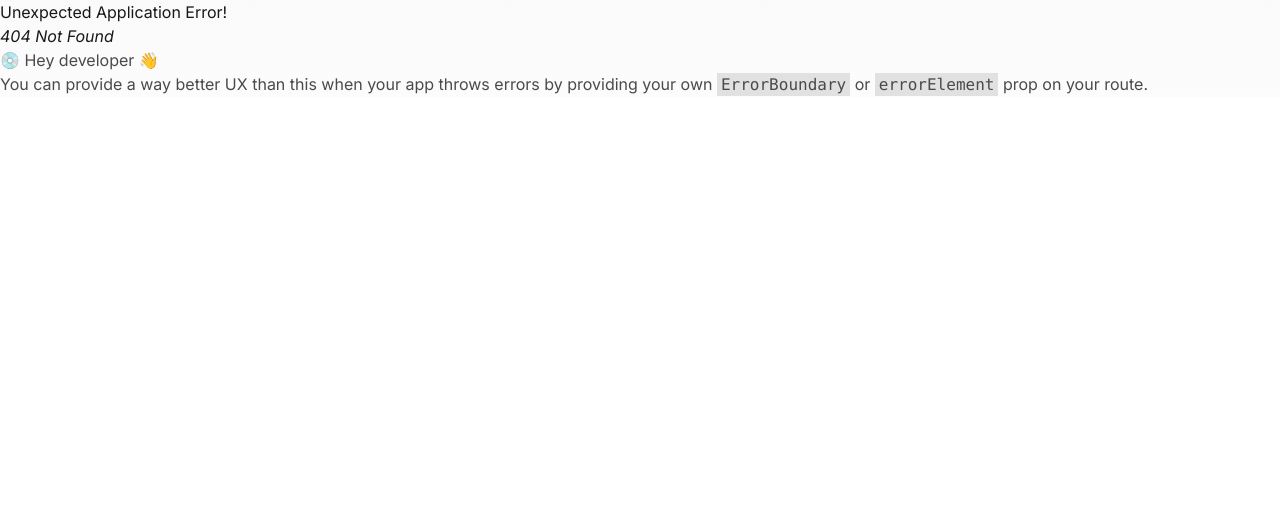
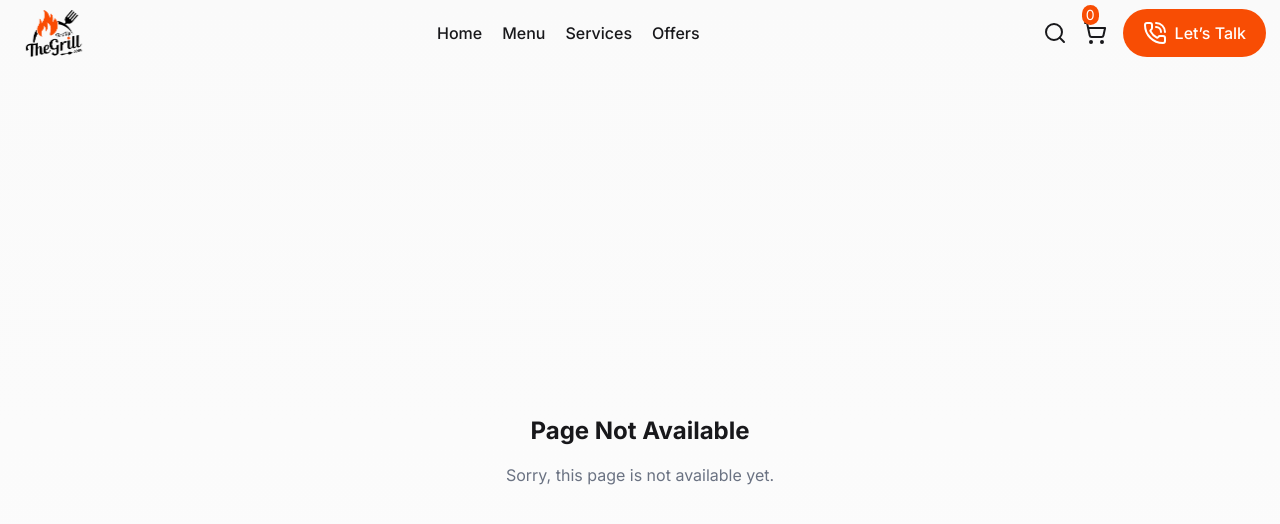
Before and after one commit to nillworks/Fire-Up-The-Grill, a React (Vite) app: page /offers in a window 1280 px wide. Before the commit this address had no page. Shown: the top 524 px of the page. Built offline with nearby package versions, Linux system fonts and the light colour scheme.

Commit message:
added React Router and Ppage Not Available

```diff
--- a/index.html
+++ b/index.html
@@ -8,7 +8,7 @@
   <title>Fire Up The Grill</title>
 </head>
 
-<body>
+<body id="bodyClass">
   <div id="root"></div>
   <script type="module" src="/src/main.jsx"></script>
 </body>
--- a/src/App.jsx
+++ b/src/App.jsx
@@ -3,7 +3,8 @@ import Nav from './Components/HomePages/Header/Nav';
 
 const App = () => {
   return (
-    <div>
+    <div className="containers paddingXCustom">
+      <Nav />
       <Outlet />
     </div>
   );
--- a/src/Components/HomePages/Header/Header.jsx
+++ b/src/Components/HomePages/Header/Header.jsx
@@ -1,6 +1,5 @@
 import { use } from 'react';
 import HeroHeader from './HeroHeader';
-import Nav from './Nav';
 
 const Header = ({ HeroDataPromise }) => {
   const heroData = use(HeroDataPromise);
@@ -8,7 +7,6 @@ const Header = ({ HeroDataPromise }) => {
 
   return (
     <header className="containers paddingXCustom">
-      <Nav />
       <HeroHeader heroData={heroData} />
     </header>
   );
--- a/src/Components/HomePages/Header/Nav.jsx
+++ b/src/Components/HomePages/Header/Nav.jsx
@@ -2,6 +2,7 @@ import { Menu, PhoneCall, Search, ShoppingCart, X } from 'lucide-react';
 import logo from '../../../assets/images/logo.png';
 import { useState } from 'react';
 import { Link } from 'react-router';
+import { useNavigate } from 'react-router-dom';
 
 const navItems = [
   {
@@ -31,6 +32,11 @@ const navItems = [
 const Nav = () => {
   // Mobile Menu
   const [open, setOpen] = useState(true);
+  const navigate = useNavigate();
+
+  const goToCart = () => {
+    navigate('/shop');
+  };
 
   // Nav Menu
   const linkItem = navItems.map(item => (
@@ -77,7 +83,7 @@ const Nav = () => {
           >
             0
           </div>
-          <ShoppingCart className="cursor-pointer" />
+          <ShoppingCart className="cursor-pointer" onClick={goToCart} />
         </div>
 
         {/* Button Lets Talk */}
--- a/src/Components/MenuPages/Menu.jsx
+++ /dev/null
@@ -1,9 +0,0 @@
-const Menu = () => {
-  return (
-    <div>
-      <h2 className="text-4xl">Menu Page</h2>
-    </div>
-  );
-};
-
-export default Menu;
--- /dev/null
+++ b/src/Components/Pages/MenuPages/Menu.jsx
@@ -0,0 +1,12 @@
+import AllCards from '../../HomePages/TopPicks/AllCards';
+import NotAvailable from '../NotAvailablePage/NotAvailable';
+
+const Menu = () => {
+  return (
+    <>
+      <NotAvailable />
+    </>
+  );
+};
+
+export default Menu;
--- /dev/null
+++ b/src/Components/Pages/NotAvailablePage/NotAvailable.jsx
@@ -0,0 +1,14 @@
+const NotAvailable = () => {
+  return (
+    <>
+      <div className="flex flex-col items-center justify-center min-h-screen  p-4">
+        <h1 className="text-2xl font-bold mb-4">Page Not Available</h1>
+        <p className="text-gray-500 mb-6">
+          Sorry, this page is not available yet.
+        </p>
+      </div>
+    </>
+  );
+};
+
+export default NotAvailable;
--- /dev/null
+++ b/src/Components/Pages/OffersPages/Offers.jsx
@@ -0,0 +1,11 @@
+import NotAvailable from '../NotAvailablePage/NotAvailable';
+
+const Offers = () => {
+  return (
+    <div>
+      <NotAvailable />
+    </div>
+  );
+};
+
+export default Offers;
--- /dev/null
+++ b/src/Components/Pages/ServicesPages/Services.jsx
@@ -0,0 +1,12 @@
+import React from 'react';
+import NotAvailable from '../NotAvailablePage/NotAvailable';
+
+const Services = () => {
+  return (
+    <div>
+      <NotAvailable />
+    </div>
+  );
+};
+
+export default Services;
--- /dev/null
+++ b/src/Components/Pages/ShopPage/Shop.jsx
@@ -0,0 +1,11 @@
+import NotAvailable from '../NotAvailablePage/NotAvailable';
+
+const Shop = () => {
+  return (
+    <div>
+      <NotAvailable />
+    </div>
+  );
+};
+
+export default Shop;
--- a/src/index.css
+++ b/src/index.css
@@ -17,6 +17,9 @@
 @layer utilities {
   body {
     font-family: 'Inter', sans-serif;
+    background: linear-gradient(180deg, #fafafa 0%, #fcfcfc 100%);
+  }
+  #bodyClass {
     background: linear-gradient(180deg, #fafafa 0%, #fcfcfc 100%);
   }
   p {
```
Also changed, not shown: src/Components/Routing/routing.jsx (+16 -2 lines).
